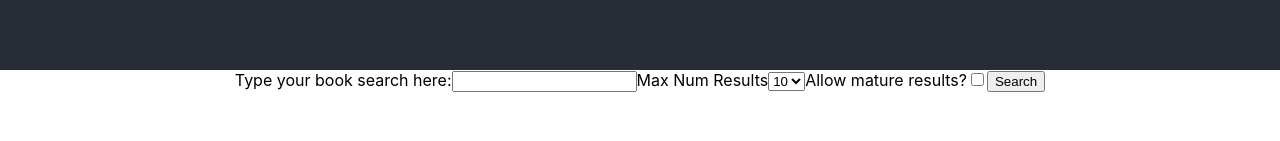
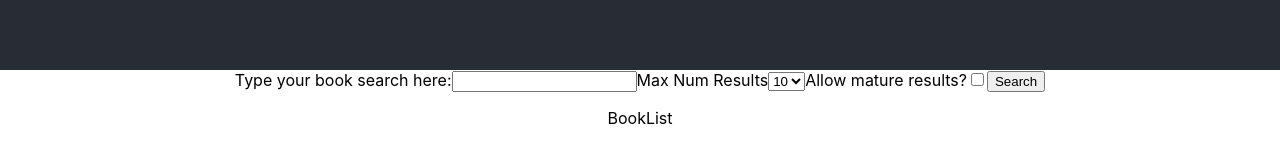
Before and after one commit to CameronHCouch/book-finder, a React (Create React App) app: page / in a window 1280 px wide. Shown: the part 730-871 px from the top of the page. Before the commit the page ends 822 px from the top, so only its background shows below. Built offline with nearby package versions, Linux system fonts and the light colour scheme.

Commit message:
Create FilterableBookTable to store shared state between BookList and SearchForm (inspired by React docs)

```diff
--- a/src/App.js
+++ b/src/App.js
@@ -1,16 +1,8 @@
-import React, { Component } from 'react';
-import SearchForm from './components/SearchForm'
+import React from 'react';
+import FilterableBookTable from './components/FilterableBookTable'
 import './App.css';
 
-class App extends Component {
-  constructor(props) {
-    super(props);
-    this.state = {
-      books: [],
-    }
-  }
-
-  render() {
+function App() {
     return (
       <div className="App">
         <header className="App-header">
@@ -18,10 +10,9 @@ class App extends Component {
             Welcome to Find-A-Book, the best app for discovering books on the web!
           </p>
         </header>
-        <SearchForm />
+        <FilterableBookTable />
       </div>
     );
-  }
 }
 
 export default App;
--- a/src/components/BookList.js
+++ b/src/components/BookList.js
@@ -0,0 +1,11 @@
+import React from 'react';
+
+function BookList() {
+    return (
+      <div className="BookList">
+        <p> BookList </p>
+      </div>
+    );
+}
+
+export default BookList;
--- /dev/null
+++ b/src/components/FilterableBookTable.js
@@ -0,0 +1,55 @@
+import React, { Component } from 'react';
+import { googleBooksAPIUtil } from '../util/google_books_api_util';
+import BookList from './BookList';
+import SearchForm from './SearchForm';
+import './FilterableBookTable.css';
+
+class FilterableBookTable extends Component {
+  constructor(props) {
+    super(props);
+    this.state = {
+      query: '',
+      maxResults: 10,
+      familyFriendly: true,
+      books: [],
+    };
+
+    this.handleChange = this.handleChange.bind(this);
+    this.handleSubmit = this.handleSubmit.bind(this);
+    this.toggleFamilyFriendly = this.toggleFamilyFriendly.bind(this);
+  }
+
+  handleChange(e) {
+    this.setState({ [e.target.name]: e.target.value });
+  }
+
+  handleSubmit(e) {
+    e.preventDefault();
+    // current issue: the search is not immediately updating when new text is added
+    if (this.state.query) {
+      this.setState( { books: [] });
+      googleBooksAPIUtil(this.state.query, this.state.maxResults, this.state.familyFriendly)
+        .then(result => {
+          console.log(result);
+          this.setState({ books: result })
+        })
+      this.setState( { query: "" });
+    }
+    // else raise error
+  }
+
+  toggleFamilyFriendly() {
+    this.setState({ familyFriendly: !this.state.familyFriendly });
+  }
+
+  render() {
+    return (
+      <div className="FilterableBookTable">
+        <SearchForm />
+        <BookList />
+      </div>
+    );
+  }
+}
+
+export default FilterableBookTable;
```
Also changed, not shown: src/components/FilterableBookTable.css (added).
